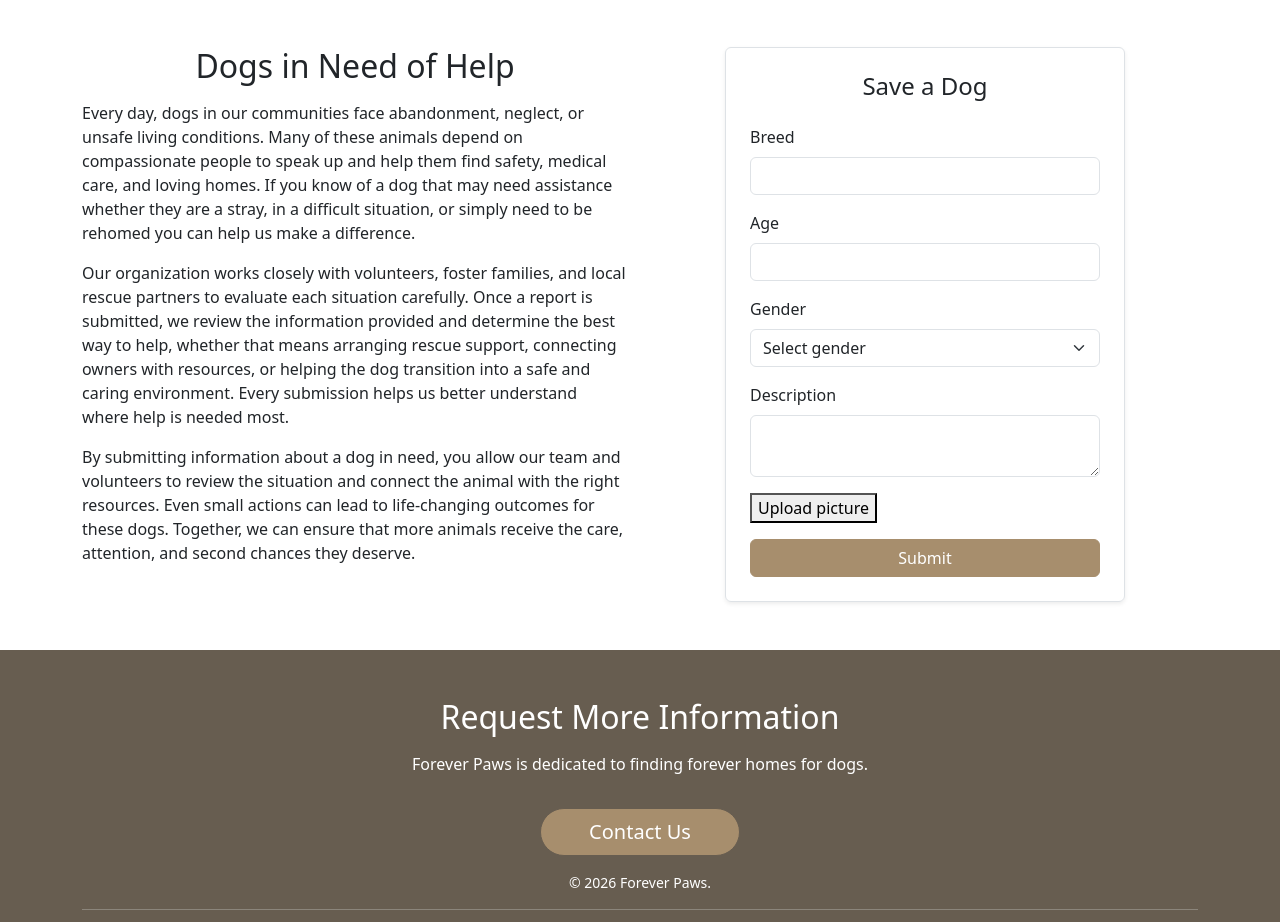
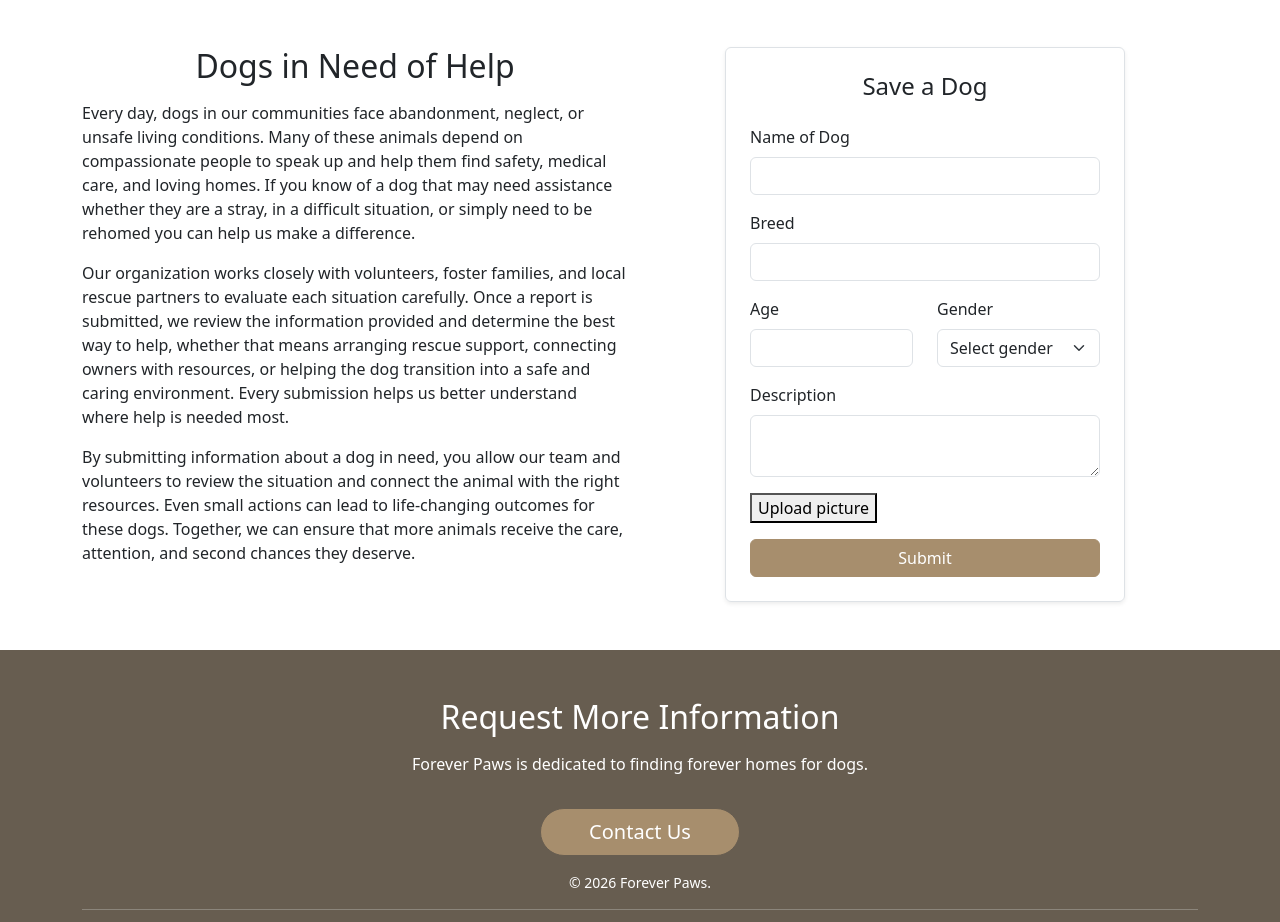
Before and after one commit to JonathanDarg/CS456_Web_Project, a website: page view/WebPage/index.html in a window 1280 px wide. Shown: the part 3360-4282 px from the top of the page. Drawn offline with nearby package versions, Linux system fonts and the light colour scheme; files whose address does not match are found by name.

Commit message:
name of dog in form

```diff
--- a/view/WebPage/index.html
+++ b/view/WebPage/index.html
@@ -595,22 +595,28 @@
           <h4 class="mb-4 text-center">Save a Dog</h4>
 
           <div class="mb-3">
+            <label for="breed" class="form-label">Name of Dog</label>
+            <input type="text" id="breed" class="form-control" required>
+          </div>
+
+          <div class="mb-3">
             <label for="breed" class="form-label">Breed</label>
             <input type="text" id="breed" class="form-control" required>
           </div>
 
-          <div class="mb-3">
+          <div class="row mb-3">
+            <div class="col-md-6">
               <label for="age" class="form-label">Age</label>
-            <input type="number" id="age" class="form-control" required>
+              <input type="number" id="age" class="form-control" min="0" max="25" required>
             </div>
-
-          <div class="mb-3">
+            <div class="col-md-6">
               <label for="gender" class="form-label">Gender</label>
               <select id="gender" class="form-select" required>
                 <option value="">Select gender</option>
                 <option>Male</option>
                 <option>Female</option>
               </select>
+            </div>
           </div>
 
           <div class="mb-3">
```
Lines whose indentation alone changed are shown as unchanged.
